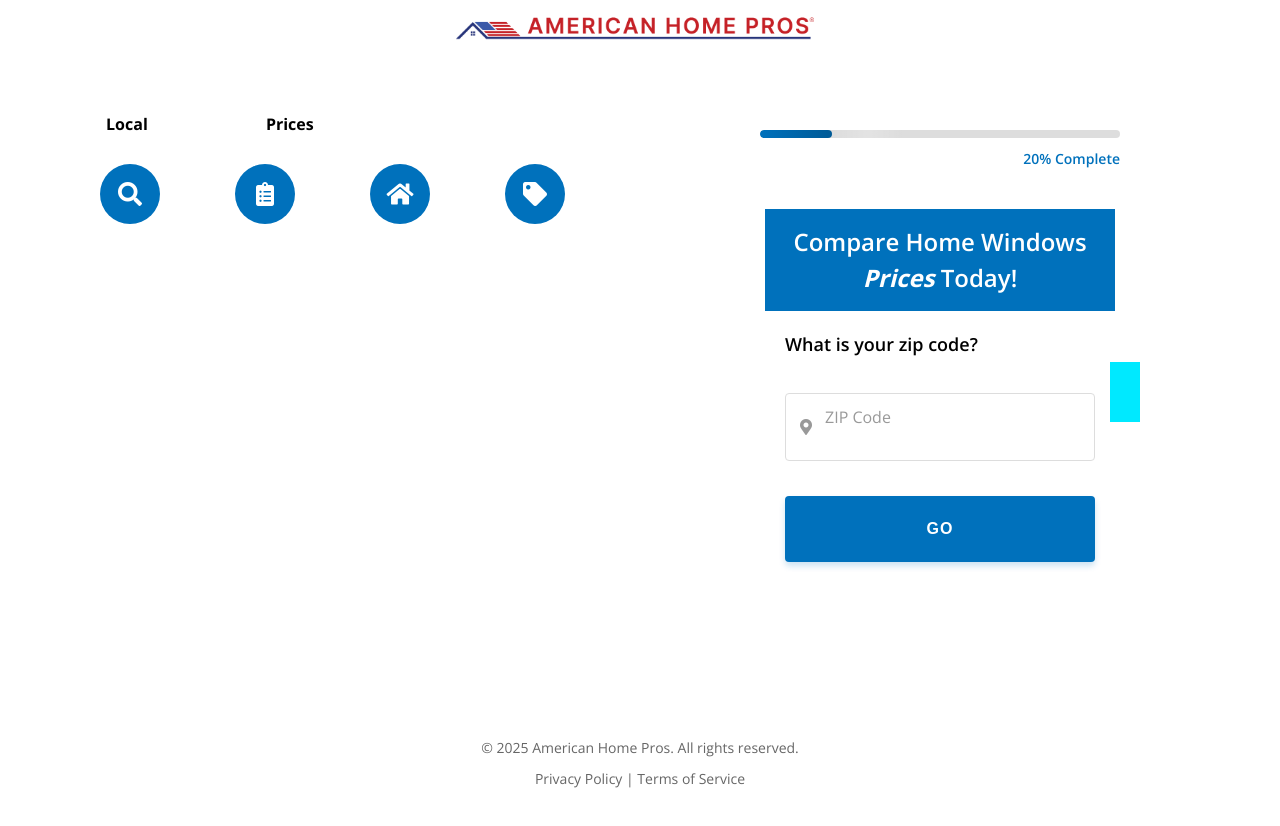
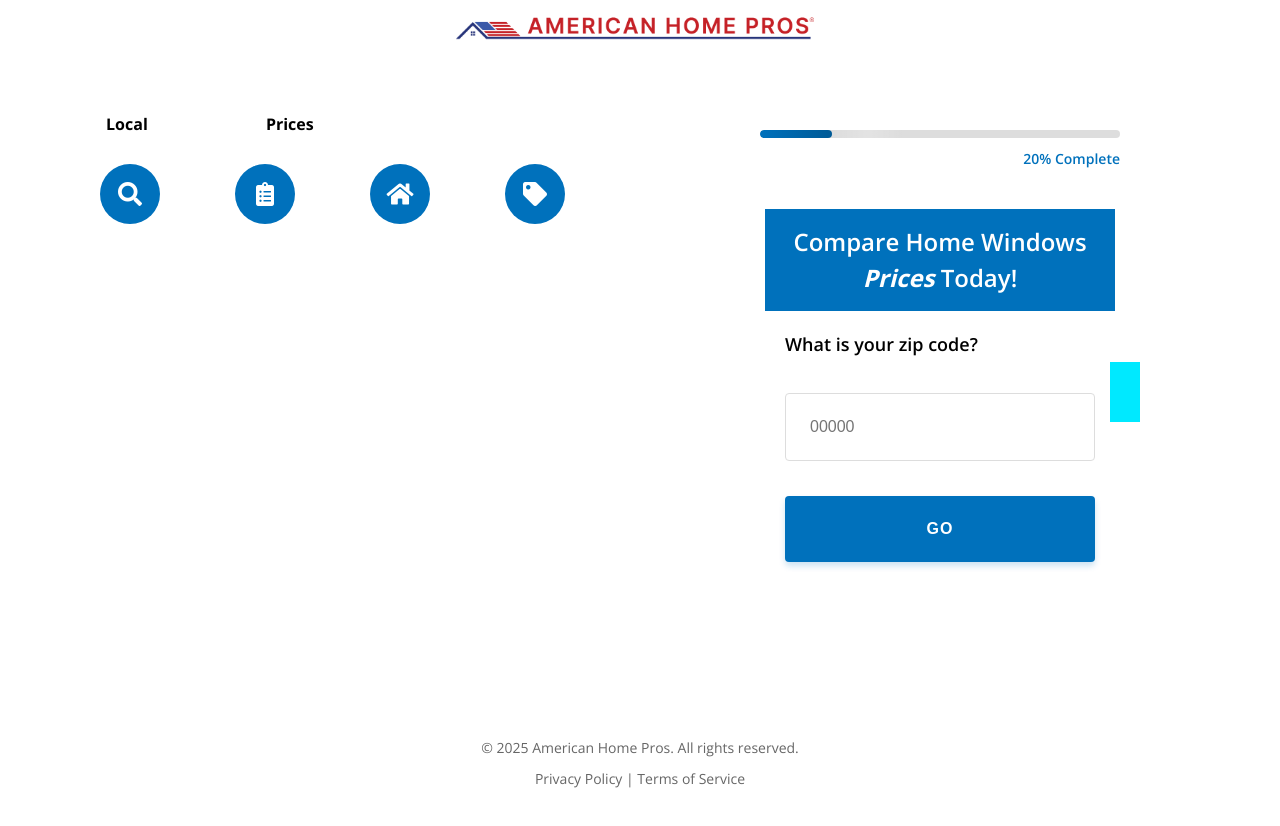
Before and after one commit to franketa/v3-windows, a website: page index.html in a window 1280 px wide. Drawn offline with nearby package versions, Linux system fonts and the light colour scheme; grey boxes are pictures that could not be loaded.

Commit message:
second sprint v3 widnows

```diff
--- a/index.html
+++ b/index.html
@@ -77,11 +77,7 @@
                                     <div class="form-group">
                                         <div class="form-input-group">
                                             <input class="form-input zip" name="zip" id="zip" type="text"
-                                                   pattern="[0-9]*" maxlength="5" required data-required="zip" placeholder=" ">
-                                            <label for="zip" class="form-group-label">ZIP Code</label>
-                                            <span class="form-input-group-icon">
-                                                <i class="fas fa-map-marker-alt" aria-hidden="true"></i>
-                                            </span>
+                                                   pattern="[0-9]*" maxlength="5" required data-required="zip" placeholder="00000">
                                         </div>
                                         <p id="error-zip" class="form-group-error-message">Please enter a valid ZIP code.</p>
                                     </div>
--- a/styles.css
+++ b/styles.css
@@ -264,7 +264,6 @@ body {
 .form-input {
   width: 100%;
   padding: 24px;
-  padding-left: 40px;
   border: 1px solid var(--border-color);
   border-radius: var(--border-radius);
   font-size: var(--font-size-base);
```
